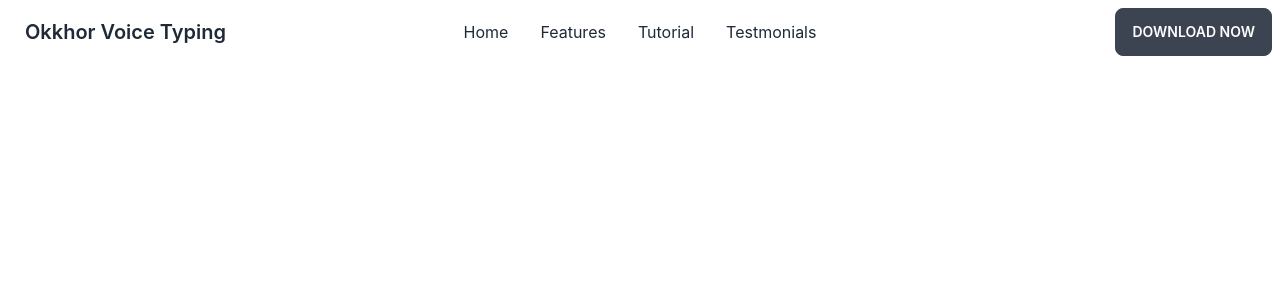
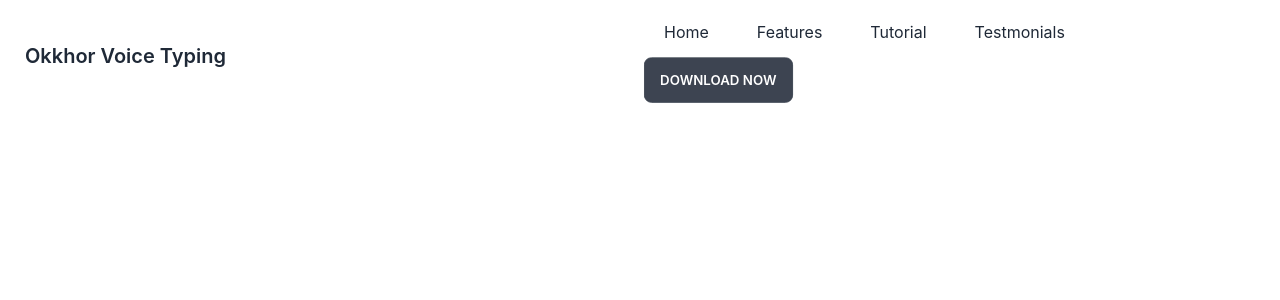
Before and after one commit to arburhan/Okkhor_Page, a React (Create React App) app: page / in a window 1280 px wide. Shown: the top 300 px of the page. Built offline with nearby package versions, Linux system fonts and the light colour scheme.

Commit message:
create navbar

```diff
--- a/src/Components/Shared/NavBar.js
+++ b/src/Components/Shared/NavBar.js
@@ -1,12 +1,16 @@
 import React from 'react';
+import { Link } from 'react-router-dom';
 
 const NavBar = () => {
     const navTabs =
         <>
-            <li> <a href=""> Home </a> </li>
-            <li> <a href=""> Features </a> </li>
-            <li> <a href=""> Tutorial </a> </li>
-            <li> <a href=""> Testmonials </a> </li>
+            <li className='md:px-2'> <Link to=""  > Home </Link> </li>
+            <li className='md:px-2'> <Link to=""  > Features </Link> </li>
+            <li className='md:px-2'> <Link to=""  > Tutorial </Link> </li>
+            <li className='md:px-2'> <Link to=""  > Testmonials </Link> </li>
+            <div className="navbar-end">
+                <Link to="" className="btn">Download Now</Link>
+            </div>
         </>
     return (
         <nav>
@@ -20,16 +24,14 @@ const NavBar = () => {
                             {navTabs}
                         </ul>
                     </div>
-                    <a className="btn btn-ghost normal-case text-xl">Okkhor Voice Typing</a>
+                    <Link to="" className="btn btn-ghost normal-case text-xl">Okkhor Voice Typing</Link>
                 </div>
                 <div className="navbar-center hidden lg:flex">
                     <ul className="menu menu-horizontal p-0">
                         {navTabs}
                     </ul>
                 </div>
-                <div className="navbar-end">
-                    <a className="btn">Download Now</a>
-                </div>
+
             </div>
         </nav>
     );
```
